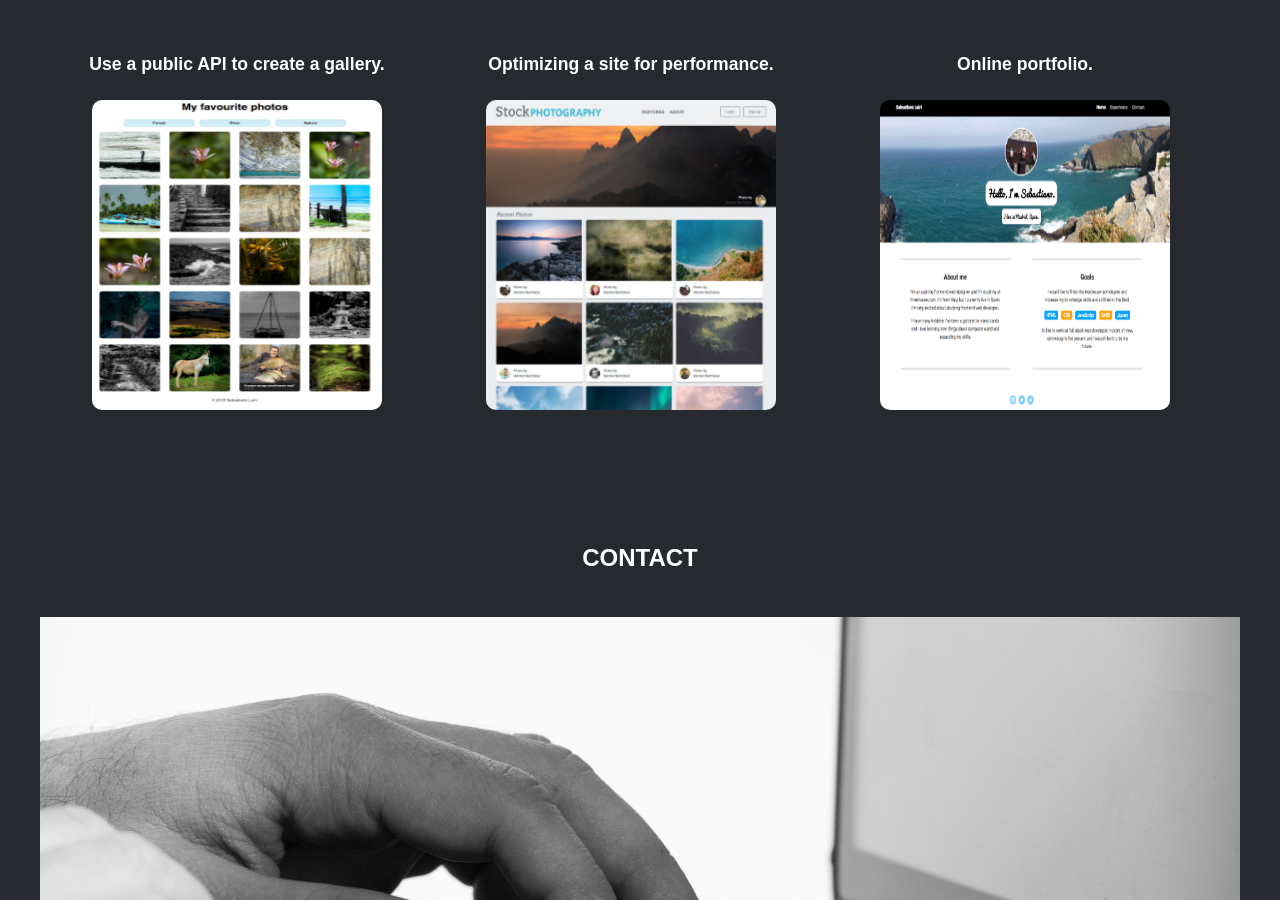
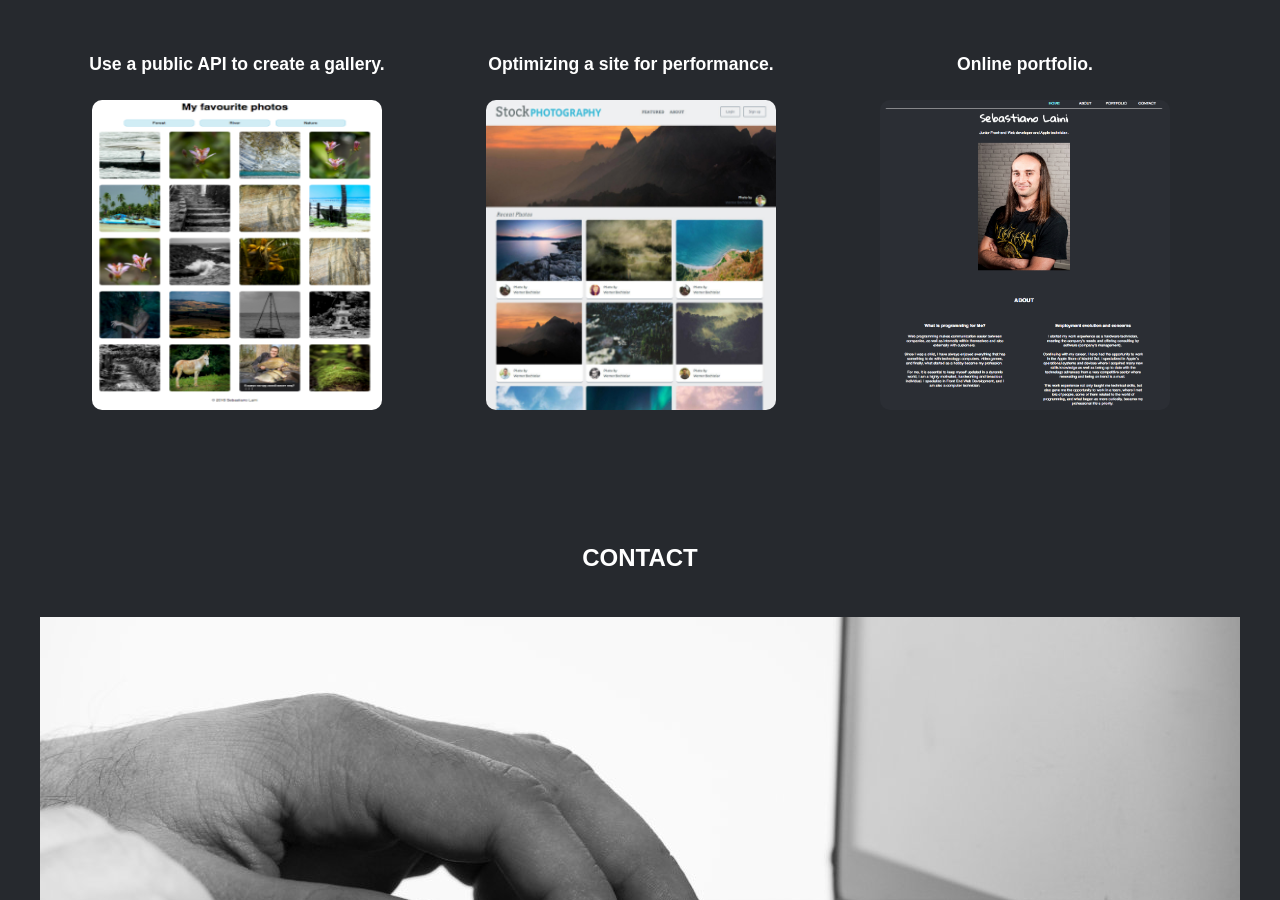
Before and after one commit to sebalaini/Twelfth_Project_Treehouse.com, a plain HTML site: page index.html in a window 1280 px wide. Shown: the part 2985-3885 px from the top of the page. Drawn offline with nearby package versions, Linux system fonts and the light colour scheme.

Commit message:
change project 12 img

```diff
--- a/index.html
+++ b/index.html
@@ -177,7 +177,7 @@
 
         <li>
           <h2>Online portfolio.</h2>
-            <img class="project" src="img/pro1.png" alt="online portfolio">
+            <img class="project" src="img/pro12.png" alt="online portfolio">
           <div class="description" >
             <p class="desc_p" >In this project I built an online portfolio to showcase the work I've created as part of the Treehouse program and projects I built on my own.</p>
               <a href="https://github.com/sebalaini/Twelfth_Project_Treehouse.com" target="_blank" class="button repo" id="repository12">GitHub Repository</a>
```
Also changed, not shown: img/pro12.png (added).
